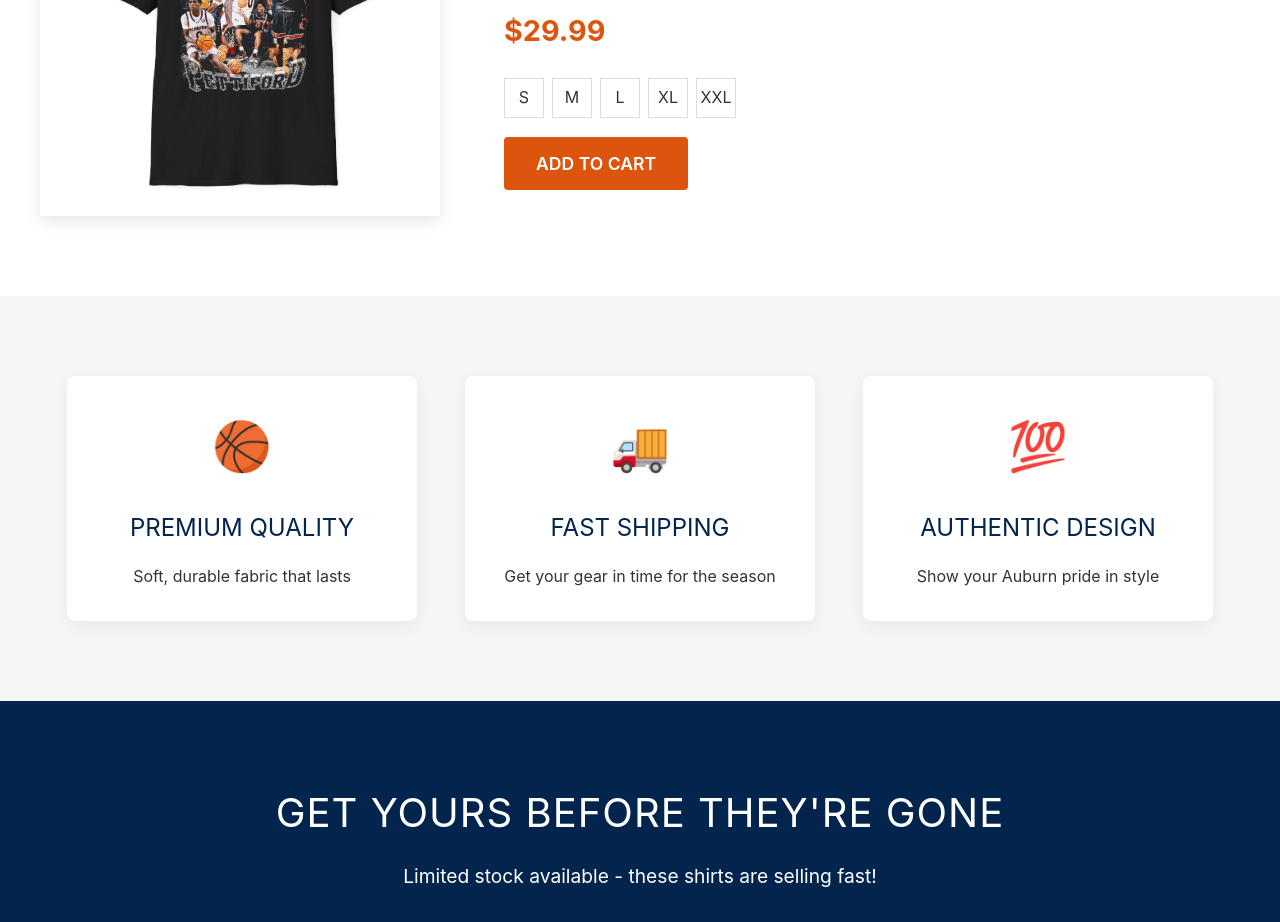
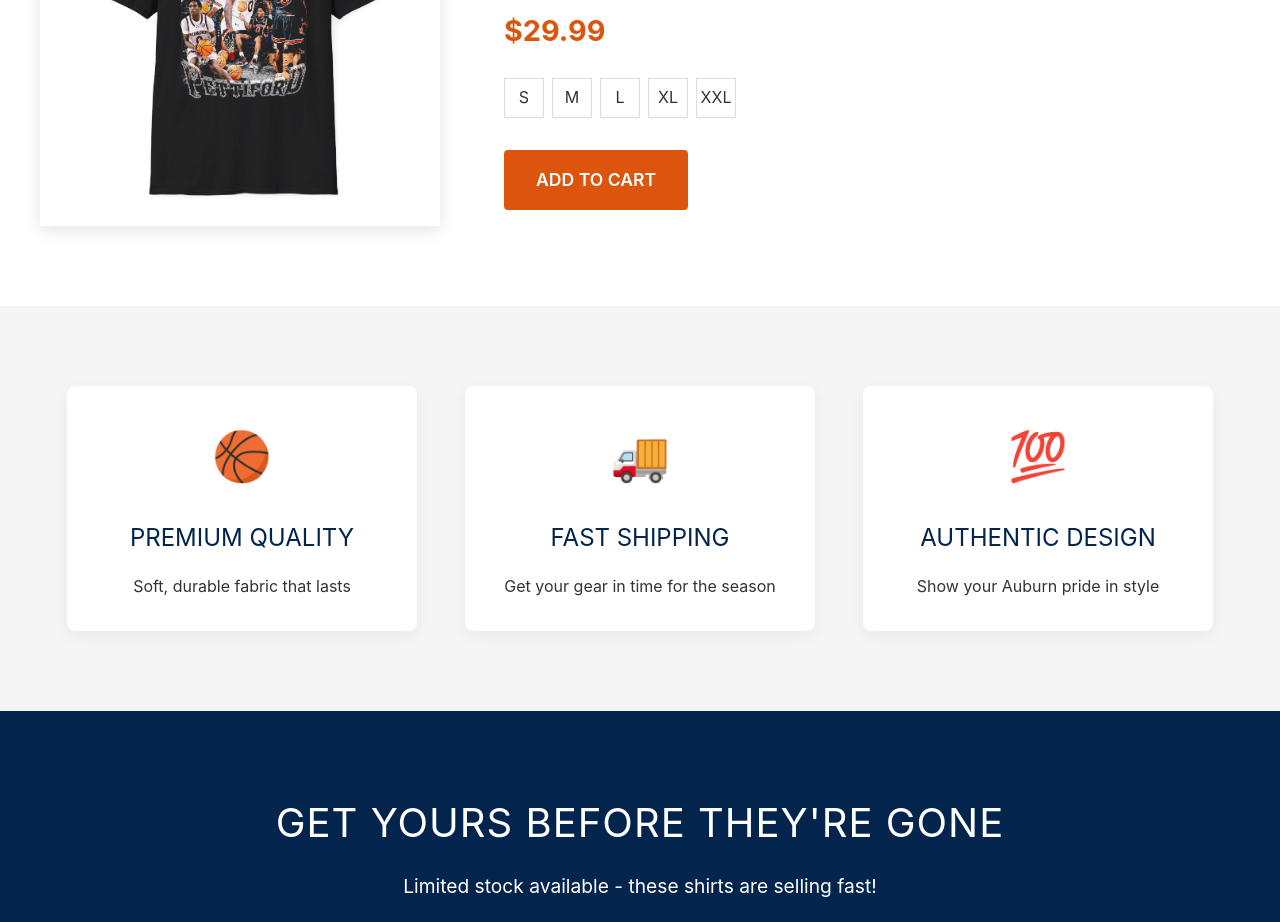
Before and after one commit to bcrew11/tahaadland, a React (Vite) app: page / in a window 1280 px wide. Shown: the part 1260-2182 px from the top of the page. Built offline with nearby package versions, Linux system fonts and the light colour scheme.

Commit message:
Update App.css
fixed add to cart button appearance

```diff
--- a/src/App.css
+++ b/src/App.css
@@ -304,6 +304,9 @@ nav ul li a:hover {
   cursor: pointer;
   border-radius: 4px;
   transition: background-color 0.3s ease;
+  display: inline-block;
+  text-decoration: none;
+  text-align: center;
 }
 
 .add-to-cart:hover {
```
